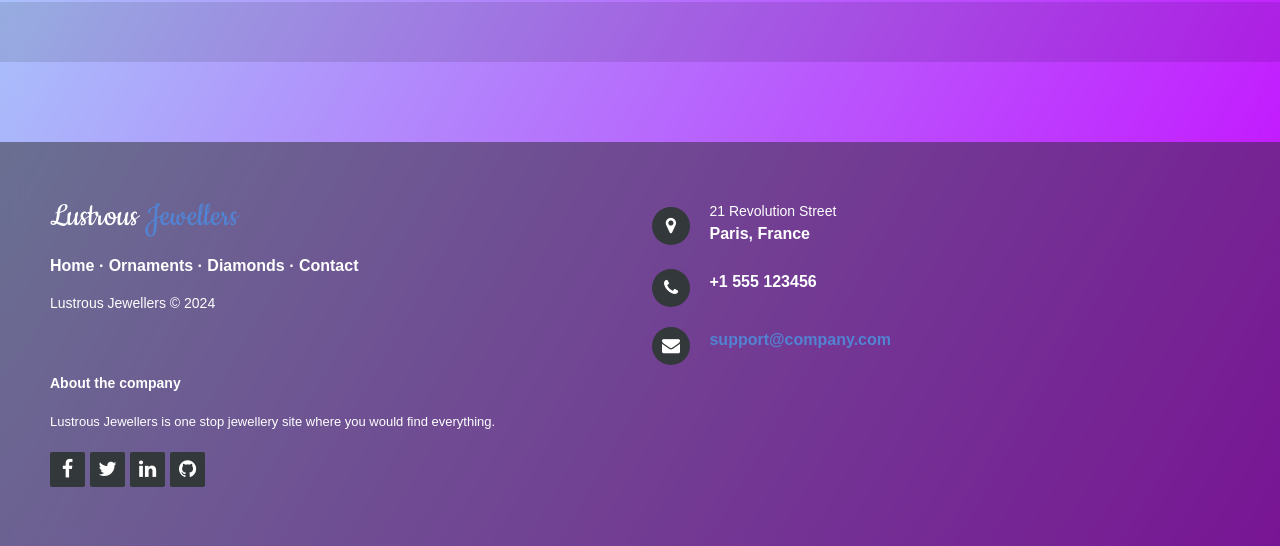
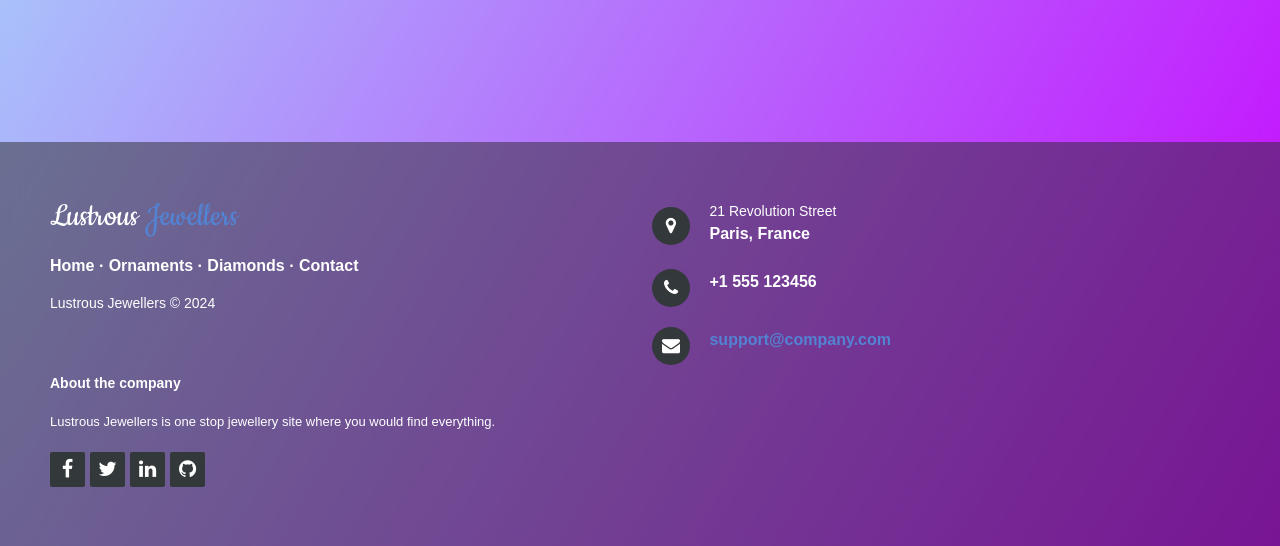
Before and after one commit to Heet06/lustrousjewellers, a PHP site: page /index.php in a window 1280 px wide. Shown: the part 88-634 px from the top of the page. Run offline with PHP 8.4, Linux system fonts and the light colour scheme; data that the repository does not hold is empty; some libraries are stand-ins or nearby versions.

Commit message:
made some changes.

```diff
--- a/styles/main.css
+++ b/styles/main.css
@@ -4,12 +4,6 @@
 
 body {
     background: linear-gradient(120deg, #a8c7fa, #c700ff);
-    backdrop-filter: blur(10px);
-}
-
-#main {
-    scale: 0.9;
-    background: rgba(0, 0, 0, .1);
     backdrop-filter: blur(10px);
 }
 
```
